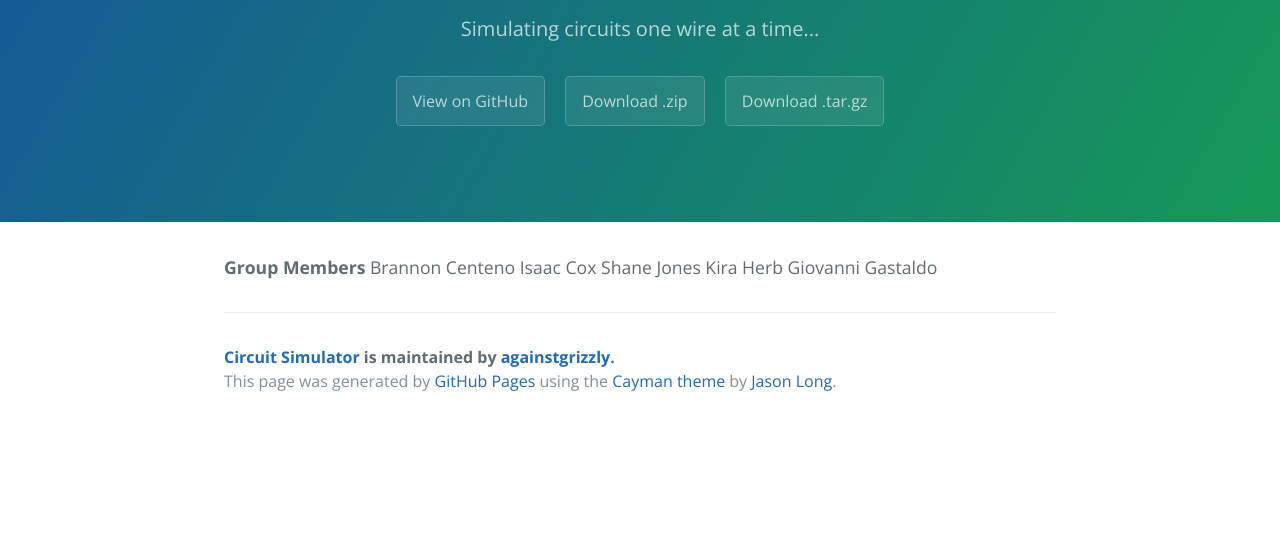
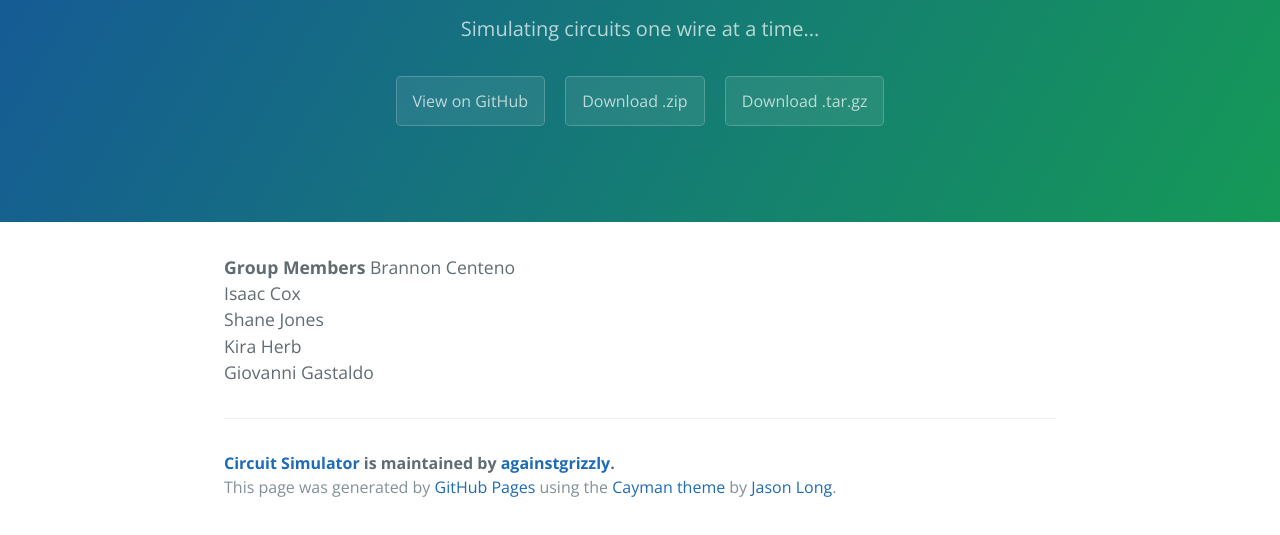
Before and after one commit to againstgrizzly/FloridaGetCrunkUniversiteam, a plain HTML site: page index.html in a window 1280 px wide. Shown: the part 161-696 px from the top of the page. Drawn offline with nearby package versions, Linux system fonts and the light colour scheme.

```diff
--- a/index.html
+++ b/index.html
@@ -20,11 +20,11 @@
 
     <section class="main-content">
       <p><strong>Group Members</strong>
-Brannon Centeno
-Isaac Cox
-Shane Jones
-Kira Herb
-Giovanni Gastaldo</p>
+Brannon Centeno<br>
+Isaac Cox<br>
+Shane Jones<br>
+Kira Herb<br>
+Giovanni Gastaldo  </p>
 
       <footer class="site-footer">
         <span class="site-footer-owner"><a href="https://github.com/againstgrizzly/CircuitSimulator">Circuit Simulator</a> is maintained by <a href="https://github.com/againstgrizzly">againstgrizzly</a>.</span>
--- a/params.json
+++ b/params.json
@@ -1,6 +1,6 @@
 {
   "name": "Circuit Simulator",
   "tagline": "Simulating circuits one wire at a time...",
-  "body": "**Group Members**\r\nBrannon Centeno\r\nIsaac Cox\r\nShane Jones\r\nKira Herb\r\nGiovanni Gastaldo\r\n",
+  "body": "**Group Members**\r\nBrannon Centeno  \r\nIsaac Cox  \r\nShane Jones  \r\nKira Herb  \r\nGiovanni Gastaldo  \r\n",
   "note": "Don't delete this file! It's used internally to help with page regeneration."
 }
```
